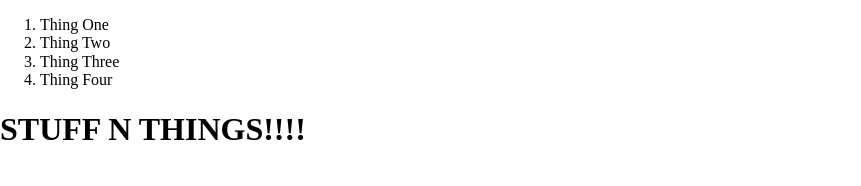
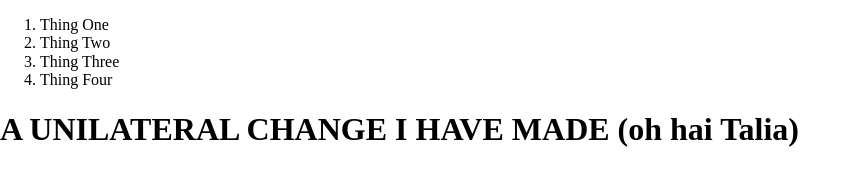
Before and after one commit to taliahm/best-project, a plain HTML site: page index.html in a window 1280 px wide. Shown: the whole page, without its empty margins (0-861 px from the left). Drawn offline with Linux system fonts and the light colour scheme.

Commit message:
important heading update

```diff
--- a/index.html
+++ b/index.html
@@ -16,7 +16,7 @@
                 <li>Thing Four</li>
             </ol>
         </nav>
-        <h1>STUFF N THINGS!!!!</h1>
+        <h1>A UNILATERAL CHANGE I HAVE MADE (oh hai Talia)</h1>
     </header>
     <main></main>
     <footer></footer>
```
